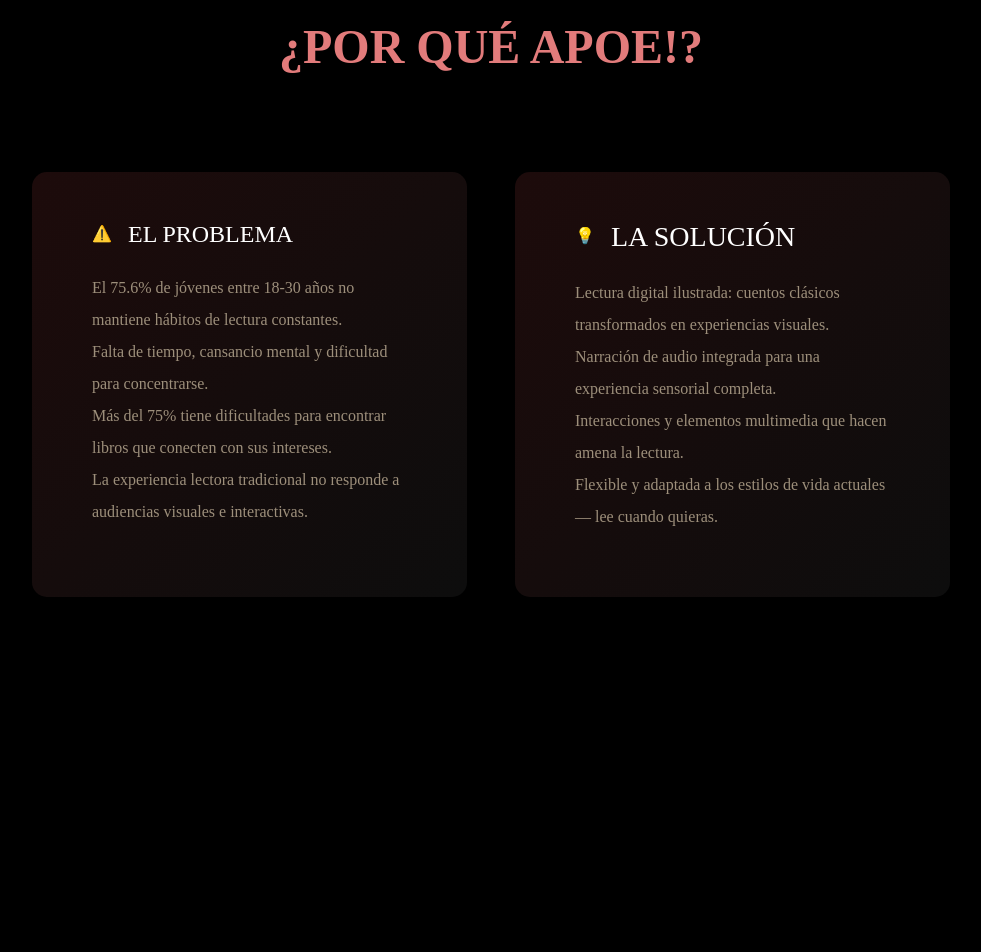
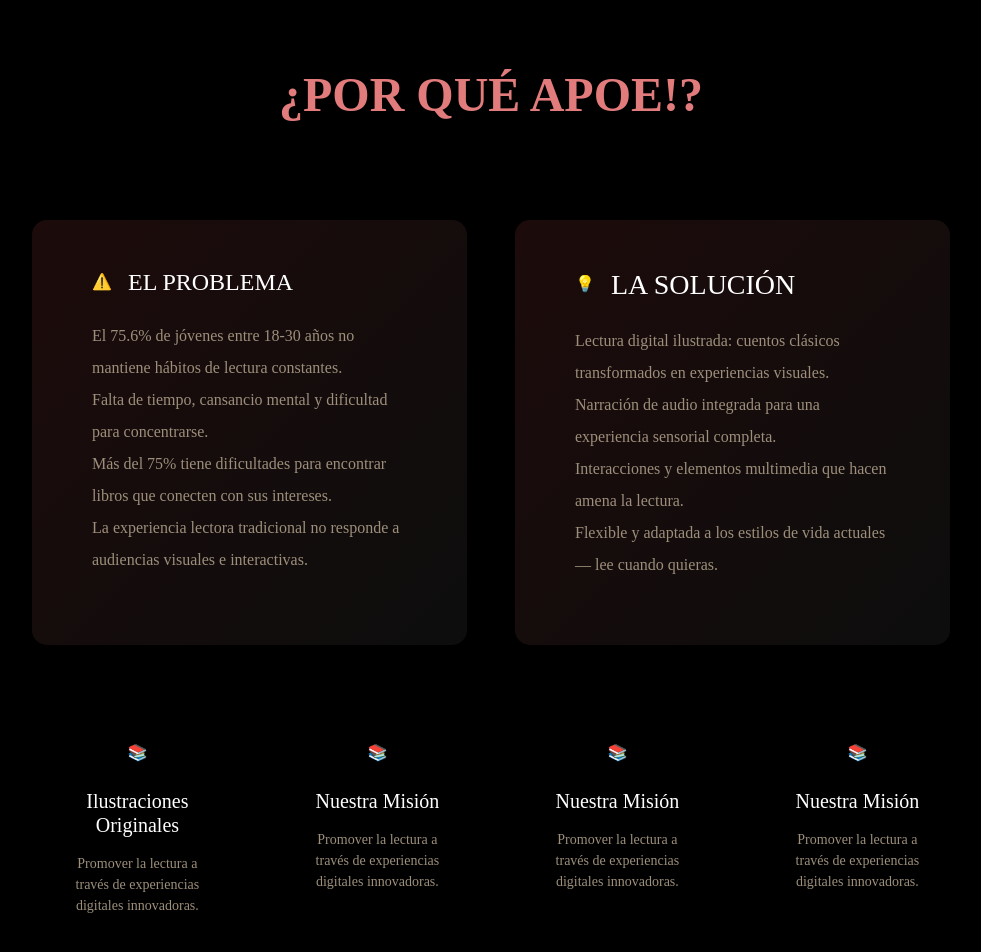
Before and after one commit to Mariana218/proyecto_apoe-, a React (Vite) app: page / in a window 1280 px wide. Shown: the part 1726-2678 px from the top of the page, without its empty margins (149-1130 px from the left). Before the commit the page ends 2371 px from the top, so only its background shows below. Built offline with nearby package versions, Linux system fonts and the light colour scheme.

Commit message:
version5

```diff
--- a/src/components/Tarjetas.jsx
+++ b/src/components/Tarjetas.jsx
@@ -1,14 +1,17 @@
 
-export const Tarjetas = (icon, title, description) => {
+export const Tarjetas = ({icon, title, description}) => {
   return (
     <>
 
-    <div className="feature-card text-center p-5 h-100">
-      <div className="icon-wrapper mb-4" style={{ color: iconColor }}>
+    <div className="feature-card text-center p-5 h-100 rounded-4">
+      <div className="icon-wrapper mb-4" style={{ color: "iconColor" }}>
         {icon}
       </div>
-      <h3 className="feature-title mb-3">{title}</h3>
-      <p className="feature-text">{description}</p>
+      <h2 className="feature-title mb-3 text-white fs-5">{title}</h2>
+      <p style={{
+        color: "#9d8f7b",
+        fontSize: "14px"
+      }} className="feature-text">{description}</p>
     </div>
 
     </>
--- a/src/pages/Inicio.jsx
+++ b/src/pages/Inicio.jsx
@@ -57,9 +57,9 @@
                   </p>
 
                   <div style={{ background: 'linear-gradient(135deg, #1d0b0b 0%, #0d0d0d 100%)' }} className="creadores-card mx-auto p-4 p-md-5 w-50 rounded-4">
-                    <p style={{ color: '#69bd56' }} className="text-success-custom mb-5 text-uppercase fw-light letter-spacing-2">
-                      Creadores del Proyecto
-                    </p>
+                    <p style={{ color: '#69bd56' }} className="text-success-custom mb-3 text-uppercase fw-light letter-spacing-2">
+                      Creadores del Proyecto</p>
+
 
                     <div style={{ fontFamily: "Times New Roman, Times, serif" }} className="row justify-content-center gap-4 gap-md-0">
 
@@ -83,7 +83,7 @@
                       fontFamily: "Times New Roman, Times, serif",
                       color: '#9d8f7b',
                       fontWeight: 'italic light',
-                    }} className="mt-5 quote-text">
+                    }} className="mt-3 quote-text">
                       "Buscamos crear una comunidad de 'cuervos lectores' para fomentar la conexión con la lectura de nuevo, dando honor a Poe."
                     </p>
                   </div>
@@ -96,7 +96,7 @@
                     fontSize: "3rem",
                     fontFamily: "Times New Roman, Times, serif",
                     color: '#e27b7b'
-                  }} className="section-title text-center mb-5 mt-5 fw-bold">¿POR QUÉ APOE!?</h1>
+                  }} className="section-title text-center mb-5 mt-5 pt-5 fw-bold">¿POR QUÉ APOE!?</h1>
 
                   <div style={{
                     fontFamily: "Times New Roman, Times, serif",
@@ -144,8 +144,16 @@
                 </div>
               </section>
 
-{/*
-              <Tarjetas icon="📚" title="Nuestra Misión" description="Promover la lectura a través de experiencias digitales innovadoras." /> */}
+              <section className="bg-black d-flex p-0 w-75" style={{ backgroundColor: 'rgba(0, 0, 0, 0.7)',
+              fontFamily: "Times New Roman, Times, serif",
+              position: 'relative',
+              left: '13%',
+              }}>
+              <Tarjetas icon="📚" title="Ilustraciones Originales" description="Promover la lectura a través de experiencias digitales innovadoras." />
+              <Tarjetas icon="📚" title="Nuestra Misión" description="Promover la lectura a través de experiencias digitales innovadoras." />
+              <Tarjetas icon="📚" title="Nuestra Misión" description="Promover la lectura a través de experiencias digitales innovadoras." />
+              <Tarjetas icon="📚" title="Nuestra Misión" description="Promover la lectura a través de experiencias digitales innovadoras." />
+              </section>
 
 
             </div>
@@ -154,7 +162,6 @@
 
       </div>
 
-      {/* Despliegue v2 */}
 
     </>
   )
```
Also changed, not shown: 1 other file (tests, documents, lock files or other folders).
